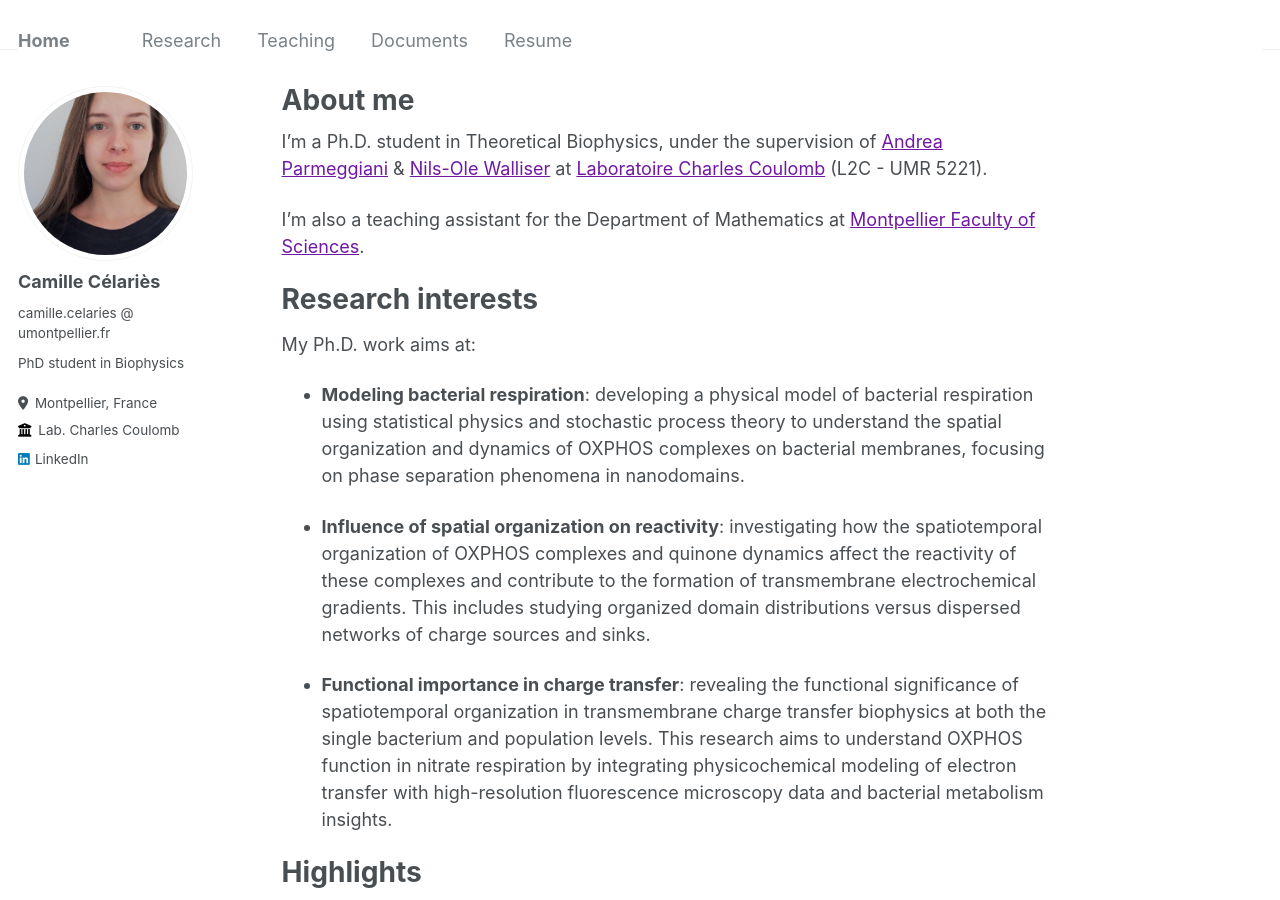
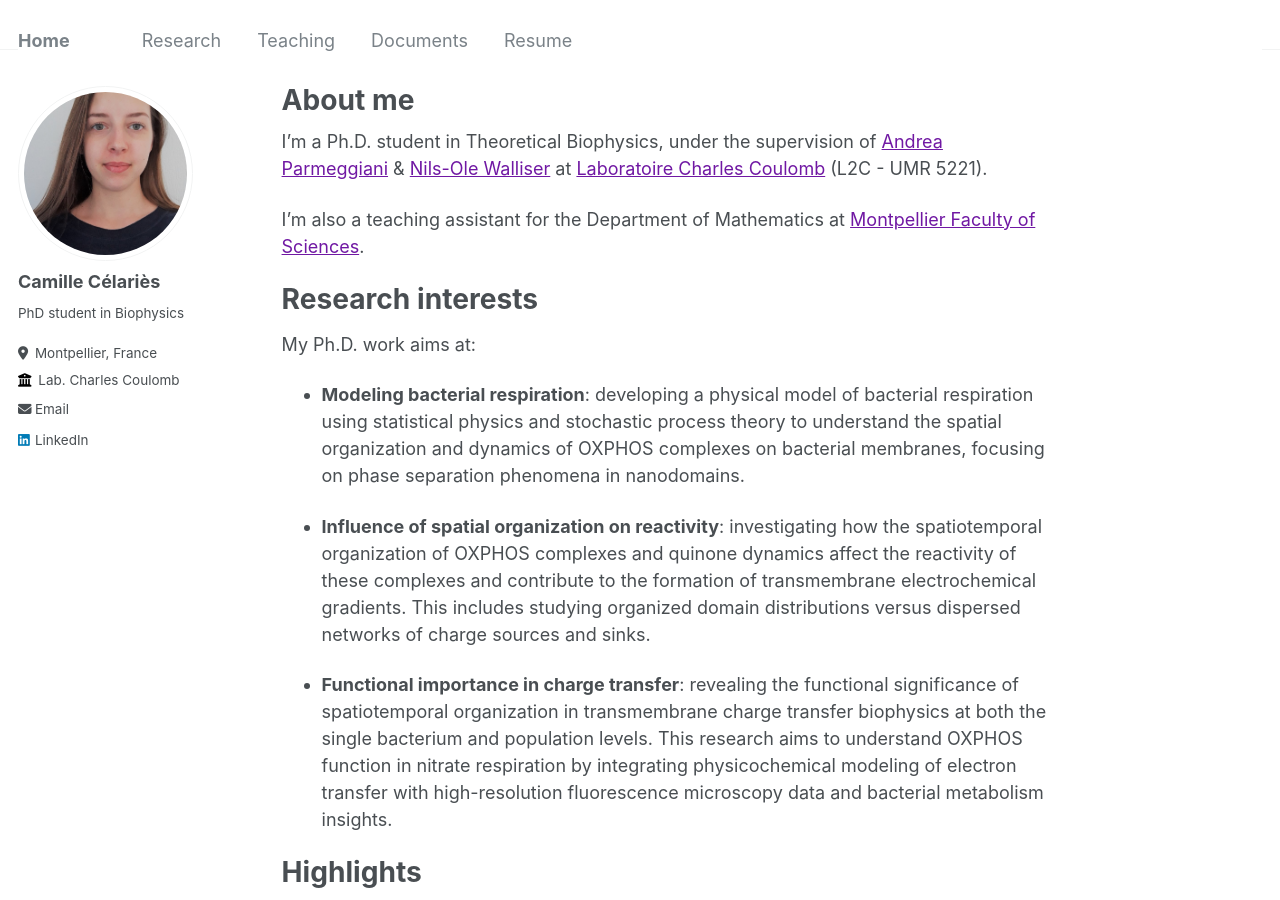
Before and after one commit to camillecelaries/camillecelaries.github.io, a Jekyll site: the page built from _pages/about.md, in a window 1280 px wide and 900 px high. Built offline with Jekyll 4.4.1, drawn with Linux system fonts in a browser that asks for light colours.

Commit message:
Update _config.yml

```diff
--- a/_config.yml
+++ b/_config.yml
@@ -23,12 +23,12 @@ author:
   # Biographic information
   avatar           : "IdCC.jpg"
   name             : "Camille Célariès"
+  pronouns         : # ""
   bio              : "PhD student in Biophysics"
   location         : "Montpellier, France"
   employer         : "Lab. Charles Coulomb"
-  pronouns         : "camille.celaries @ umontpellier.fr"
   uri              : # URL
-  email            : #
+  email            : "camille.celaries@umontpellier.fr"
 
   # Academic websites
   arxiv            : # URL - Update with the correct link to your profile
```
